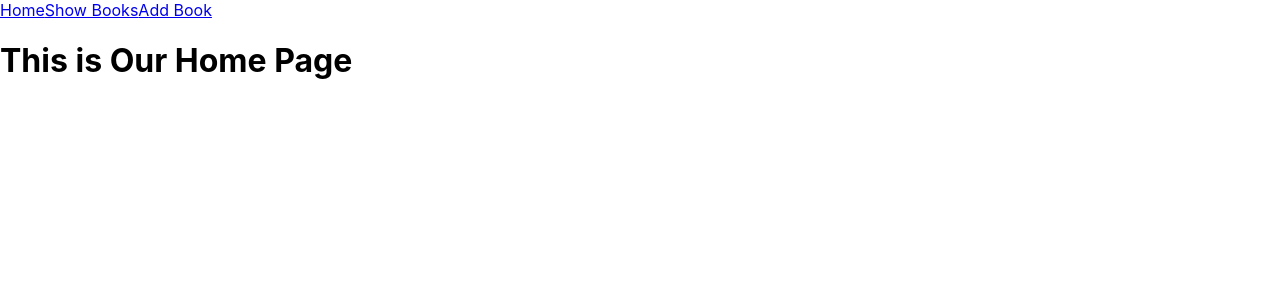
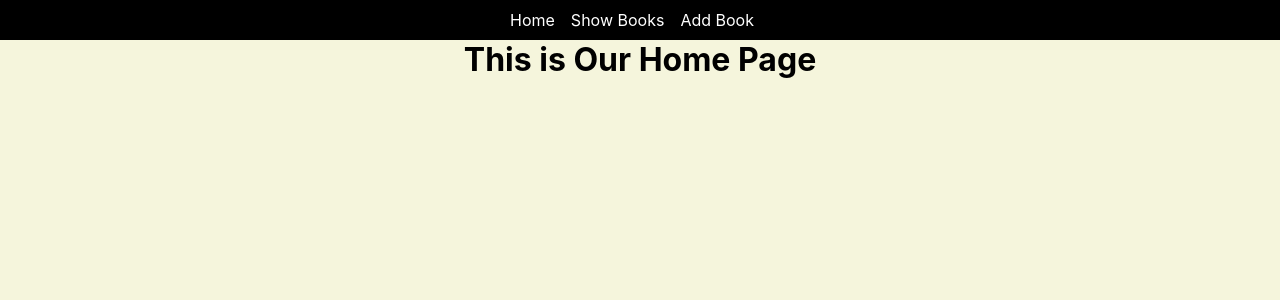
Before and after one commit to Ujjal-ENG/crud_app_redux, a React (Create React App) app: page / in a window 1280 px wide. Shown: the top 300 px of the page. Built offline with nearby package versions, Linux system fonts and the light colour scheme.

Commit message:
create the css file and change some portion

```diff
--- a/src/App.css
+++ b/src/App.css
@@ -0,0 +1,46 @@
+* {
+  margin: 0;
+  padding: 0;
+  box-sizing: border-box;
+  text-decoration: none;
+  list-style-type: none;
+  outline: none;
+}
+body{
+  background-color: beige;
+}
+
+nav{
+  background-color: black;
+  height: 5vh;
+  display: flex;
+  justify-content: center;
+  align-items: center;
+  padding: 1rem;
+}
+
+.nav-link{
+  color: white;
+  margin: 0 1rem 0 0;
+  transition: all 0.3s;
+}
+
+.nav-link:hover{
+  font-weight: bold;
+  font-size: larger;
+}
+
+main{
+  min-height: 90vh;
+  display: flex;
+  justify-content: center;
+  align-items: flex-start;
+}
+h2{
+  text-align: center;
+  margin: 3rem;
+}
+
+table{
+
+}
--- a/src/routes/Index.jsx
+++ b/src/routes/Index.jsx
@@ -10,12 +10,14 @@ const Index = () => {
   return (
     <Router>
       <Navbar />
+      <main>
         <Routes>
           <Route path="/" element={<Home />} />
           <Route path="/show-books" element={<BooksView />} />
           <Route path="/add-book" element={<AddBook />} />
           <Route path="*" element={<Error />} />
         </Routes>
+      </main>
     </Router>
   );
 };
```
Lines whose indentation alone changed are shown as unchanged.
